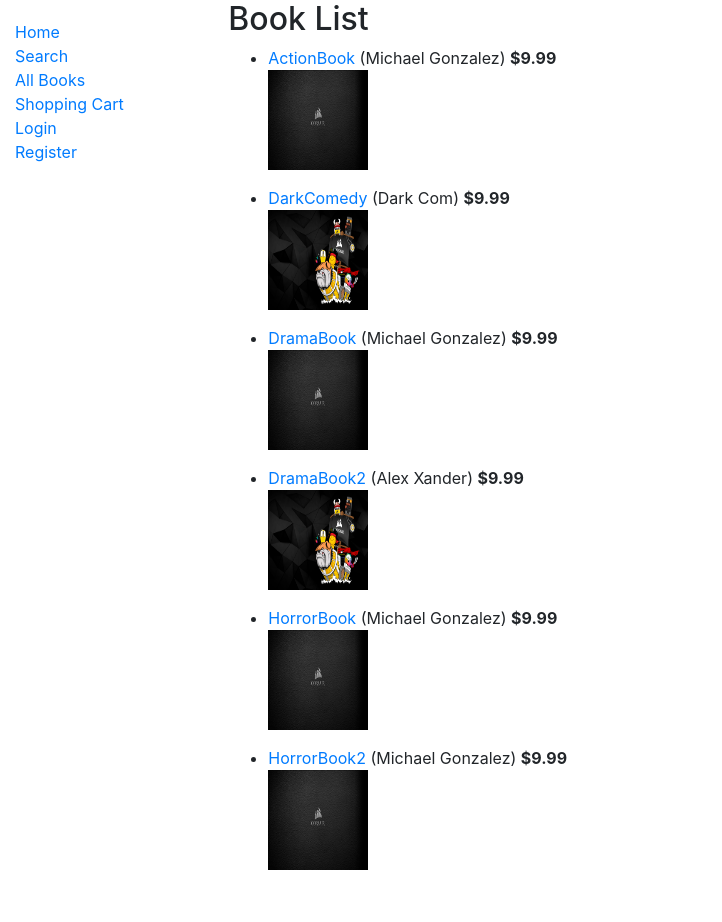
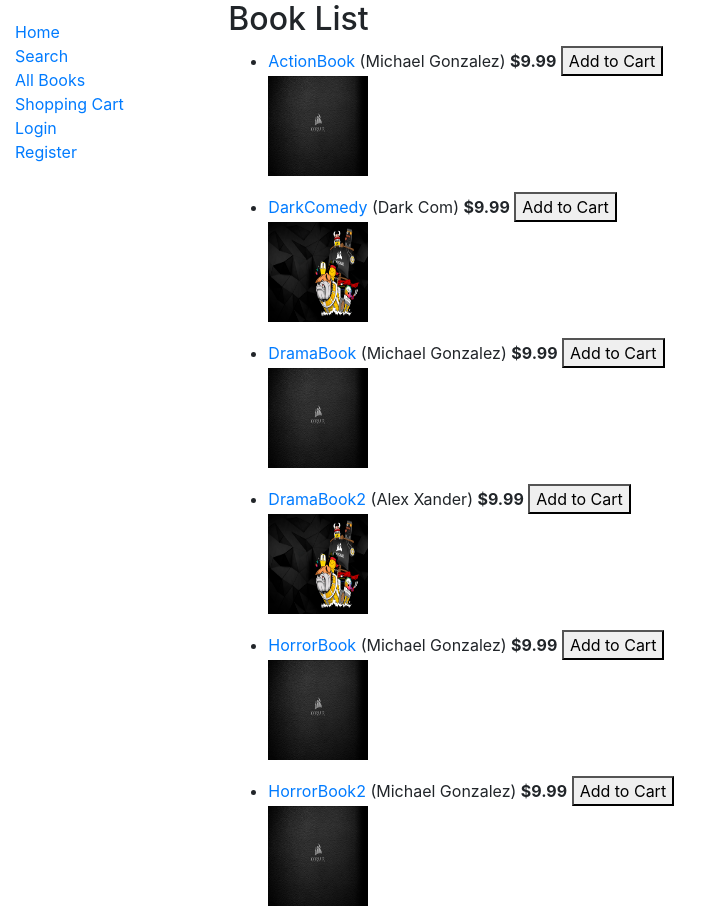
Before and after one commit to mgonz893/bookdjango, a Django app: page /catalog/books/ in a window 1280 px wide. Shown: the whole page, without its empty margins (0-722 px from the left). Before the commit the page ends 870 px from the top, so only its background shows below. Run offline with Django 3.2, Linux system fonts and the light colour scheme; data comes from the database, SQL or seed files in the repository; some libraries are stand-ins or nearby versions.

Commit message:
Added add to cart button

```diff
--- a/bookapp/catalog/templates/catalog/book_list.html
+++ b/bookapp/catalog/templates/catalog/book_list.html
@@ -6,7 +6,7 @@
   <ul>
     {% for book in book_list %}
       <li>
-        <a href="{{ book.get_absolute_url }}">{{ book.title }}</a> ({{book.author}}) <strong>${{book.price}}</strong>
+        <a href="{{ book.get_absolute_url }}">{{ book.title }}</a> ({{book.author}}) <strong>${{book.price}}</strong> <button type="button">Add to Cart</button>
         <p><img src={{book.model_pic.url}} style="width: 100px; height: 100px" /></p>
       </li>
     {% endfor %}
```
